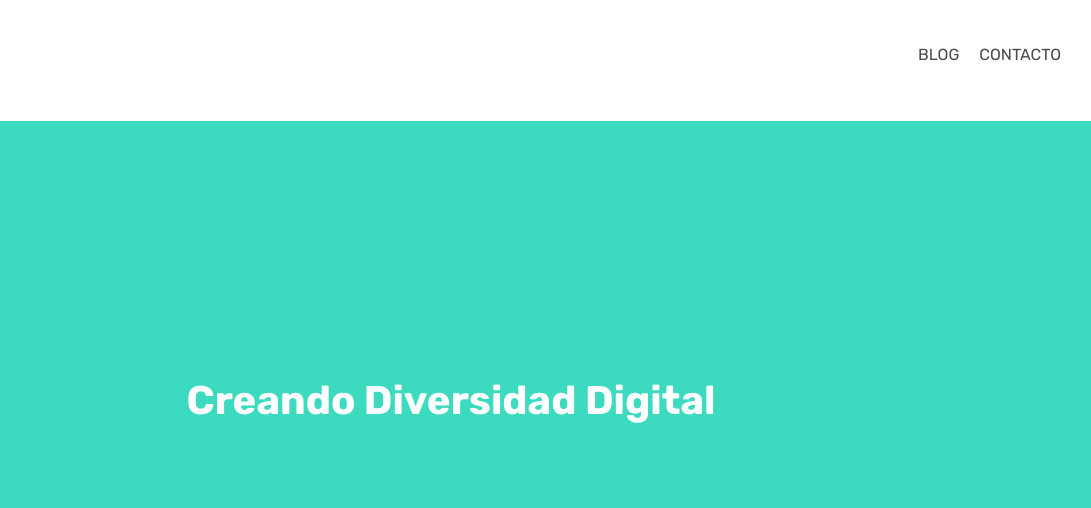
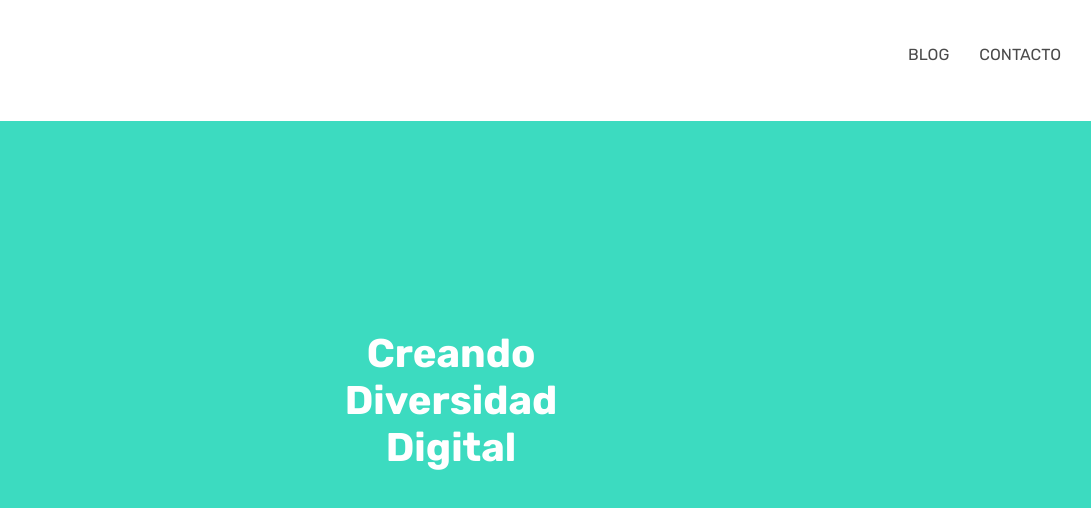
Before and after one commit to Adalab/modulo-1-evaluacion-intermedia-Okia02, a plain HTML site: page index.html in a window 1280 px wide. Shown: the full height of the page, 189-1280 px from the left. Drawn offline with Linux system fonts and the light colour scheme.

Commit message:
update issues

```diff
--- a/css/main.css
+++ b/css/main.css
@@ -1,3 +1,6 @@
+body {
+  font-family: "Rubik", sans-serif;
+}
 .header {
   background-color: white;
   top: 0;
@@ -20,7 +23,7 @@
   padding-bottom: 13px;
 }
 .link {
-  font-family: "Rubik", sans-serif;
+  padding-right: 20px;
   font-size: 16px;
   color: #4a4a4a;
 }
@@ -30,7 +33,10 @@
   justify-content: center;
 }
 .blog {
-  padding-right: 20px;
+  text-transform: uppercase;
+}
+.contact {
+  text-transform: uppercase;
 }
 .main {
   background-color: #3cdbc0;
@@ -39,13 +45,13 @@
   flex-direction: column;
   justify-content: center;
   align-items: center;
+  text-transform: capitalize;
 }
 .slogan {
   color: #ffffff;
-  font-family: "Rubik", sans-serif;
   font-size: 30px;
   text-align: center;
-  width: 50%;
+  word-spacing: 100vw;
 }
 
 @media all and (min-width: 768px) {
@@ -54,15 +60,13 @@
     padding-bottom: 20px;
   }
   .top {
-    display: flex;
     flex-direction: row;
     justify-content: space-between;
-    align-items: center;
   }
   .logo {
     padding-left: 30px;
   }
-  .contact {
+  .link {
     padding-right: 30px;
   }
   .slogan {
--- a/index.html
+++ b/index.html
@@ -18,7 +18,7 @@
   <body>
     <header class="header">
       <section class="top">
-        <img
+        <img title="logo"
           class="logo"
           src="./images/adalab-logo-155x61.png"
           alt="logo Adalab"
```
